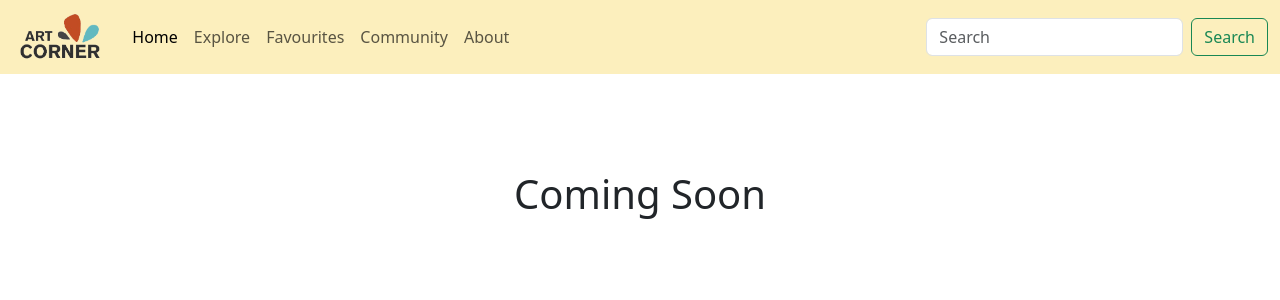
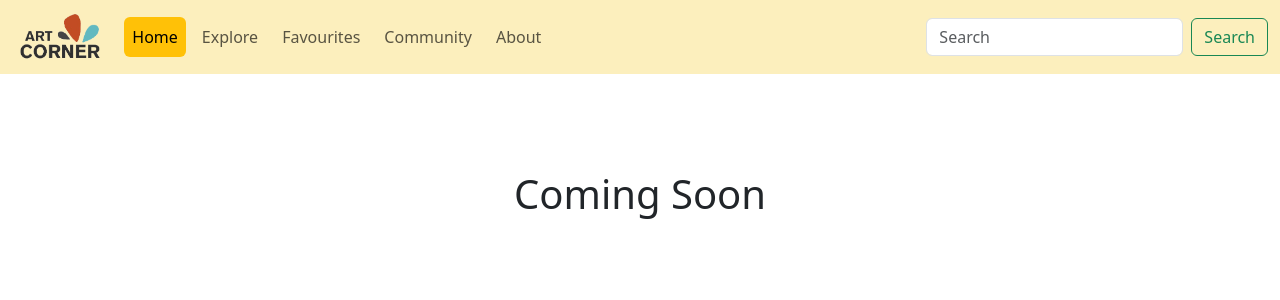
Before and after one commit to Ishan1012/Art-Corner-Web-Application, an Angular app in the folder art-corner/: page / in a window 1280 px wide. Shown: the top 300 px of the page. Built offline with nearby package versions, Linux system fonts and the light colour scheme.

Commit message:
Minor Fixes 1.4.3

```diff
--- a/art-corner/src/app/accessibility-features/accessibility-features.component.html
+++ b/art-corner/src/app/accessibility-features/accessibility-features.component.html
@@ -2,7 +2,7 @@
 <div class="container">
     <div class="main d-flex justify-self-center">
         <div class="heading">
-            <h3>No favourites yet</h3>
+            <h2>No favourites yet</h2>
         </div>
         <div class="disc text-center">
             <p>Use the favourite button to save artworks, stories, collection and more</p>
--- a/art-corner/src/app/app.component.html
+++ b/art-corner/src/app/app.component.html
@@ -8,20 +8,20 @@
       </button>
       <div class="collapse navbar-collapse" id="navbarSupportedContent">
         <ul class="navbar-nav me-auto mb-2 mb-lg-0">
-          <li class="nav-item">
-            <a class="nav-link" aria-current="page" [ngClass]="{'active':pages.pageNo === 1}" href="#" (click)="OpenPage(1)">Home</a>
+          <li class="nav-item me-2">
+            <a class="nav-link btn btn-outline-warning" aria-current="page" [ngClass]="{'active':pages.pageNo === 1}" href="#" (click)="OpenPage(1)">Home</a>
           </li>
-          <li class="nav-item">
-            <a class="nav-link" aria-current="page" [ngClass]="{'active':pages.pageNo === 2}" href="#" (click)="OpenPage(2)">Explore</a>
+          <li class="nav-item me-2">
+            <a class="nav-link btn btn-outline-warning" aria-current="page" [ngClass]="{'active':pages.pageNo === 2}" href="#" (click)="OpenPage(2)">Explore</a>
           </li>
-          <li class="nav-item">
-            <a class="nav-link" aria-current="page" [ngClass]="{'active':pages.pageNo === 3}" href="#" (click)="OpenPage(3)">Favourites</a>
+          <li class="nav-item me-2">
+            <a class="nav-link btn btn-outline-warning" aria-current="page" [ngClass]="{'active':pages.pageNo === 3}" href="#" (click)="OpenPage(3)">Favourites</a>
           </li>
-          <li class="nav-item">
-            <a class="nav-link" aria-current="page" [ngClass]="{'active':pages.pageNo === 4}" href="#" (click)="OpenPage(4)">Community</a>
+          <li class="nav-item me-2">
+            <a class="nav-link btn btn-outline-warning" aria-current="page" [ngClass]="{'active':pages.pageNo === 4}" href="#" (click)="OpenPage(4)">Community</a>
           </li>
-          <li class="nav-item">
-            <a class="nav-link" aria-current="page" [ngClass]="{'active':pages.pageNo === 5}" href="#" (click)="OpenPage(5)">About</a>
+          <li class="nav-item me-2">
+            <a class="nav-link btn btn-outline-warning" aria-current="page" [ngClass]="{'active':pages.pageNo === 5}" href="#" (click)="OpenPage(5)">About</a>
           </li>
         </ul>
         <form class="d-flex" role="search" (submit)="GetResults()">
--- a/art-corner/src/app/app.component.ts
+++ b/art-corner/src/app/app.component.ts
@@ -17,7 +17,7 @@ import { CommunityForumComponent } from "./community-forum/community-forum.compo
 })
 export class AppComponent {
   GetResults() {
-    throw new Error('Method not implemented.');
+
   }
   pages: PagesContainer = new PagesContainer();
 
```
